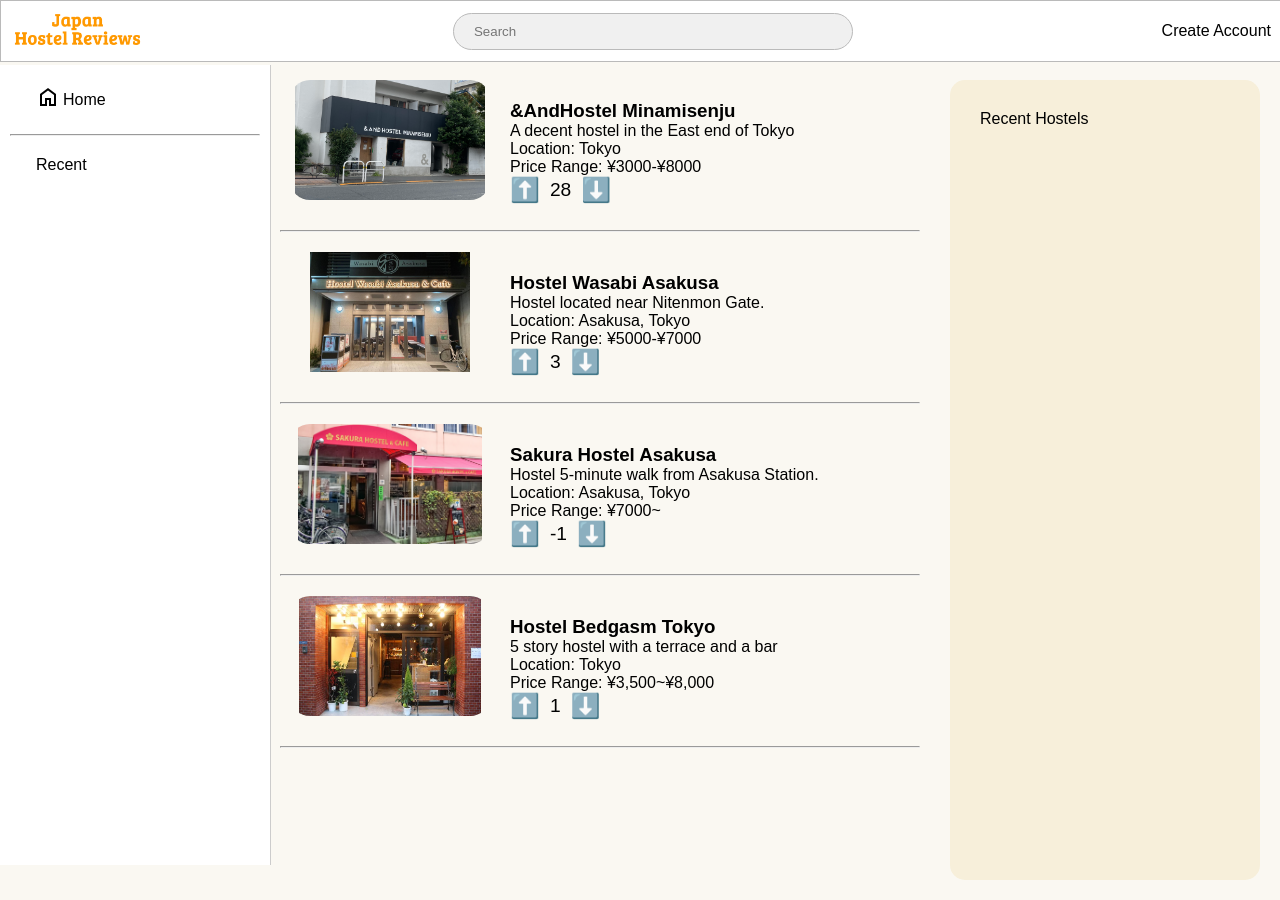
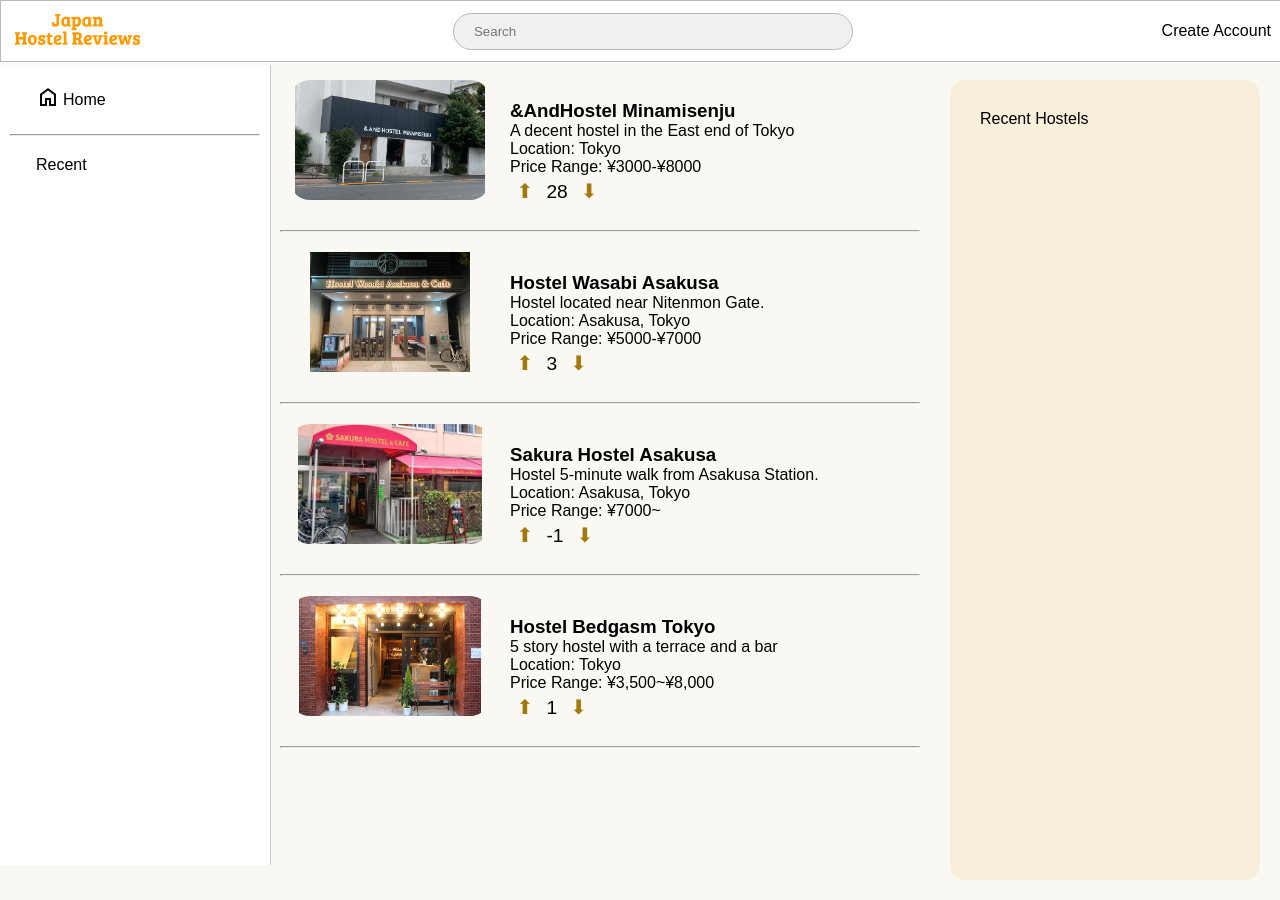
Before and after one commit to lyuhiroyama/japanhostelreviews.com, a PHP site: page /index.php in a window 1280 px wide. Run offline with PHP 8.4, Linux system fonts and the light colour scheme; data comes from the database, SQL or seed files in the repository; both versions use the stored data as it was after the commit.

Commit message:
Modify voting botton design

```diff
--- a/center_panel.php
+++ b/center_panel.php
@@ -30,6 +30,24 @@
         h3.hostel-title a:visited {
             color: grey;
         }
+
+        .hostel-voting-container button {
+            color: #a3780d;
+            font-size: 20px;
+            border: none;
+            background-color: transparent;
+            width: 30px;
+            height: 30px;
+        }
+
+        .hostel-voting-container button:hover {
+            background-color: #f3e7ca;
+            border-radius: 10px;
+        }
+
+        .hostel-voting-container span {
+            margin: 0 2px; /* Spacing */
+        }
     </style>
 </head>
 
@@ -56,10 +74,10 @@
                                         <p>${hostel.description}</p>
                                         <p>Location: ${hostel.location}</p>
                                         <p>Price Range: ${hostel.price_range}</p>
-                                        <div class="voting-container">
-                                            <button class="upvote" data-id="${hostel.id}">⬆️</button>
+                                        <div class="hostel-voting-container">
+                                            <button class="upvote" data-id="${hostel.id}">⬆</button>
                                             <span class="vote-count">${hostel.upvote - hostel.downvote}</span>
-                                            <button class="downvote" data-id="${hostel.id}">⬇️</button>
+                                            <button class="downvote" data-id="${hostel.id}">⬇</button>
                                         </div>
 
                                     </div>
```
Also changed, not shown: hostel_details.php (+5 -4 lines), hostel_site.sqlite.
